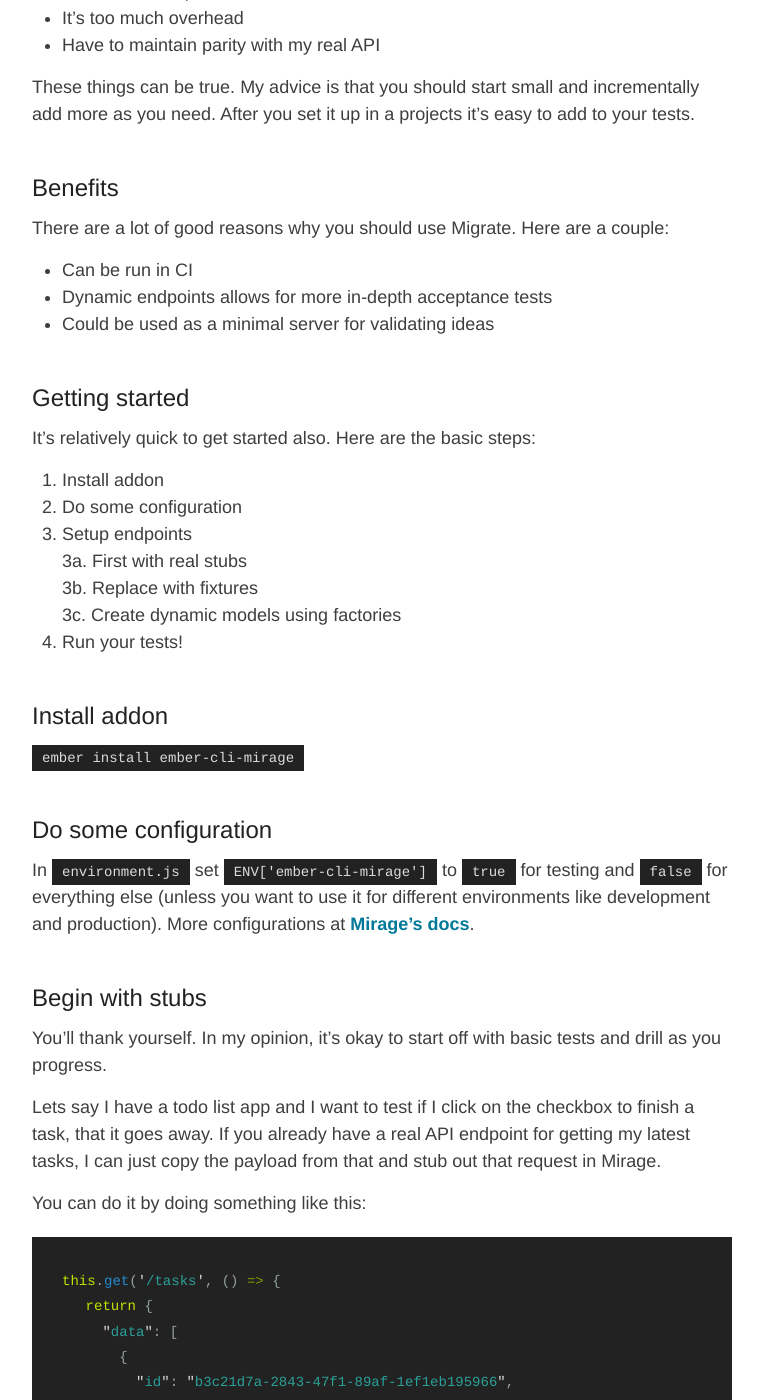
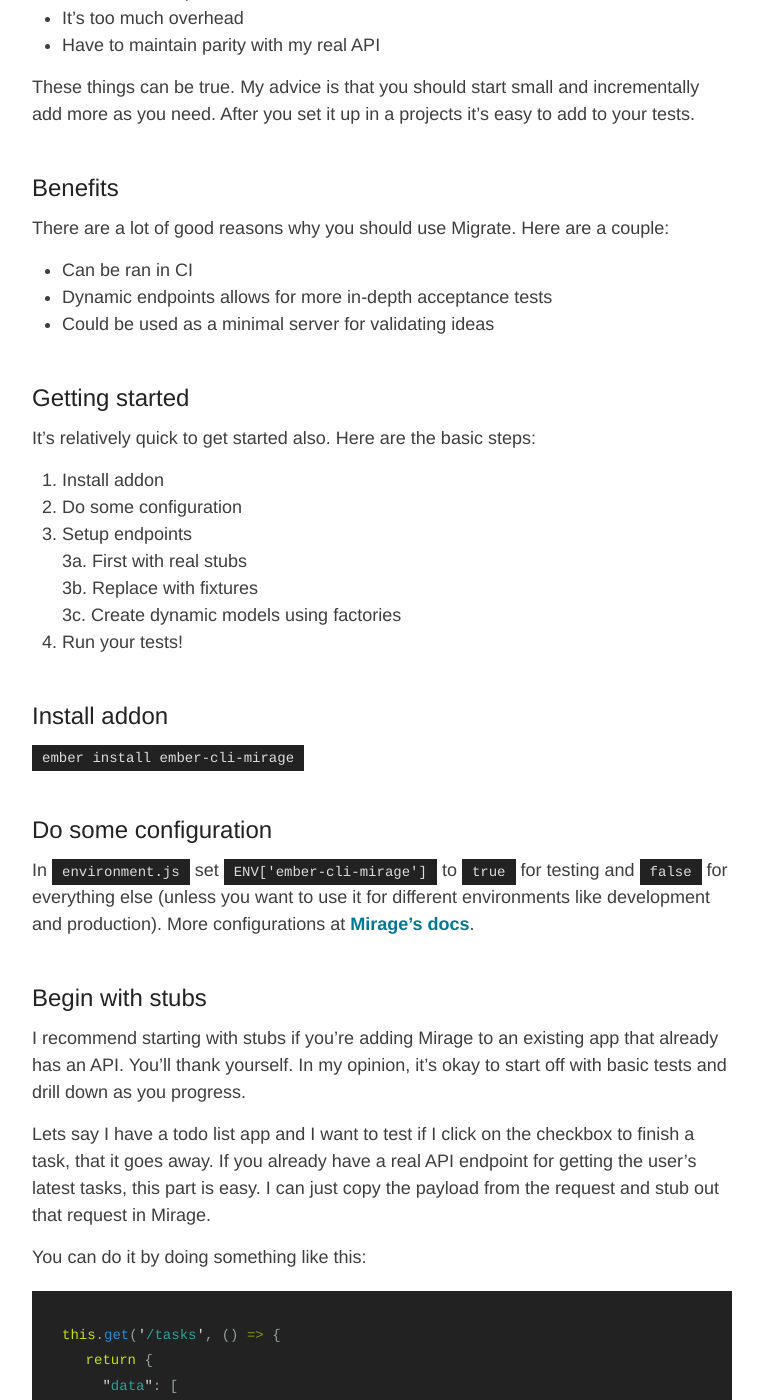
Before and after one commit to carsol/carsol.github.io, a Jekyll site: the page built from _posts/2017-02-01-testing-with-ember-cli-mirage.md, in a window 1280 px wide and 1400 px high, scrolled down 611 px. Shown: the whole window, without its empty margins (258-1021 px from the left). Built offline with Jekyll 4.4.1, drawn with Linux system fonts in a browser that asks for light colours; comment, search, counter and statistics services are not loaded; some of the changed text lies outside the part shown.

Commit message:
Update 2017-02-01-testing-with-ember-cli-mirage.md

````diff
--- a/_posts/2017-02-01-testing-with-ember-cli-mirage.md
+++ b/_posts/2017-02-01-testing-with-ember-cli-mirage.md
@@ -18,7 +18,7 @@ These things can be true. My advice is that you should start small and increment
 
 ## Benefits
 There are a lot of good reasons why you should use Migrate. Here are a couple:
-- Can be run in CI
+- Can be ran in CI
 - Dynamic endpoints allows for more in-depth acceptance tests
 - Could be used as a minimal server for validating ideas
 
@@ -40,9 +40,9 @@ It's relatively quick to get started also. Here are the basic steps:
 In `environment.js`  set `ENV['ember-cli-mirage']` to `true` for testing and `false` for everything else (unless you want to use it for different environments like development and production). More configurations at [Mirage's docs](http://www.ember-cli-mirage.com/docs/v0.2.x/configuration/).
 
 ## Begin with stubs
-You'll thank yourself. In my opinion, it's okay to start off with basic tests and drill as you progress.
+I recommend starting with stubs if you're adding Mirage to an existing app that already has an API. You'll thank yourself. In my opinion, it's okay to start off with basic tests and drill down as you progress.
 
-Lets say I have a todo list app and I want to test if I click on the checkbox to finish a task, that it goes away. If you already have a real API endpoint for getting my latest tasks, I can just copy the payload from that and stub out that request in Mirage.
+Lets say I have a todo list app and I want to test if I click on the checkbox to finish a task, that it goes away. If you already have a real API endpoint for getting the user's latest tasks, this part is easy. I can just copy the payload from the request and stub out that request in Mirage.
 
 You can do it by doing something like this:
 ```javascript
@@ -94,7 +94,7 @@ This will only return one static task, which obviously isn't ideal but it's a pl
 Stubbing out can be good to quickly get tests up and running but that most likely won't help you cover most your app functionality.
 
 ## Create dynamic models using factories
-Time to replace `/tasks` with Factory Girl style factories. Here is where the real magic happens! Lets make it so that it dynamically creates new tasks so we can test better.
+Time to replace `/tasks` with [Factory Girl](https://github.com/thoughtbot/factory_girl) style factories. Here is where the real magic happens! Lets make it so that it dynamically creates new tasks so we can test better.
 ```javascript
 this.post('/tasks', (schema, request) => {
   const params = JSON.parse(request.requestBody);
````
Also changed, not shown: other parts of _posts/2017-02-01-testing-with-ember-cli-mirage.md (+1 -1 lines).
